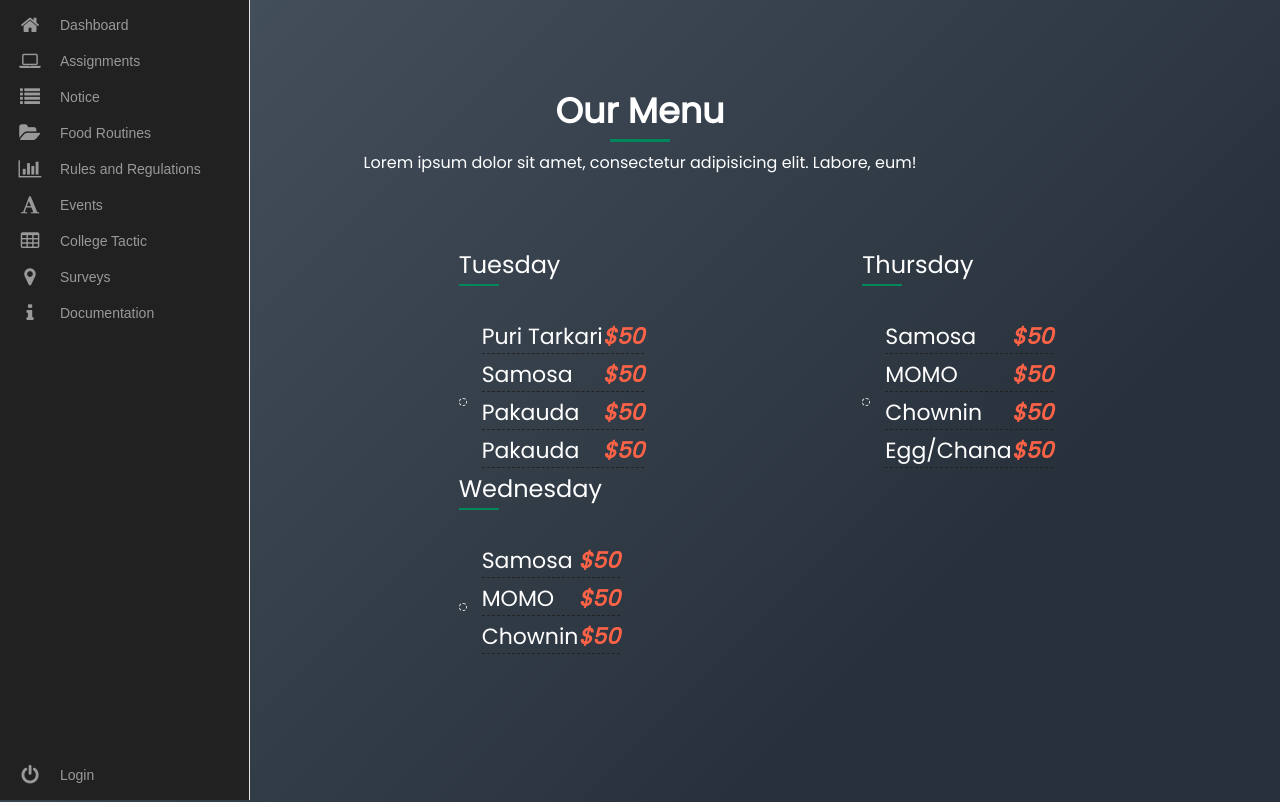
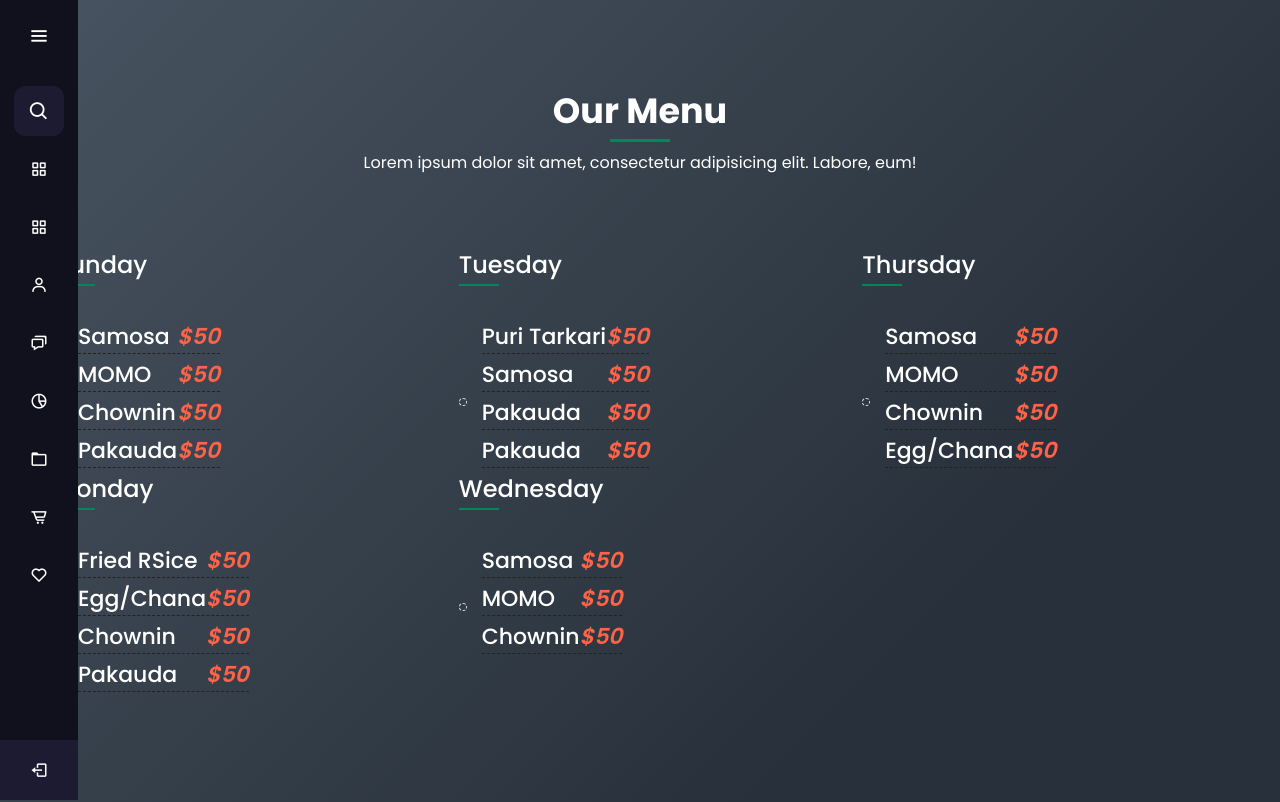
Before and after one commit to robbinsmandal/CollegeSys, a PHP site: page /Pages/FoodRoutine/food.php in a window 1280 px wide. Run offline with PHP 8.4, Linux system fonts and the light colour scheme; some libraries are stand-ins or nearby versions; some web fonts are replaced.

Commit message:
modified nav

```diff
--- a/Pages/Calender/calender.php
+++ b/Pages/Calender/calender.php
@@ -9,6 +9,7 @@
     </title>
     <link rel="stylesheet" href="calender.css">
     <link rel="stylesheet" href="../../Reusables/Sidebar/Sidebar.css">
+    <link href='https://unpkg.com/boxicons@2.0.7/css/boxicons.min.css' rel='stylesheet'>
 </head>
 
 <body class="light">
@@ -52,6 +53,7 @@
     </div>
 
     <script src="./calender.js"></script>
+    <script src="../../Reusables/Sidebar/Sidebar.js"></script>
 </body>
 
 </html>
--- a/Pages/FoodRoutine/food.php
+++ b/Pages/FoodRoutine/food.php
@@ -8,12 +8,14 @@
     <title>Food Menu</title>
     <link rel="stylesheet" href="food.css">
     <link rel="stylesheet" href="../../Reusables/Sidebar/Sidebar.css">
+    <link rel="stylesheet" href="../../Reusables/Sidebar/Sidebar.css">
+    <link href='https://unpkg.com/boxicons@2.0.7/css/boxicons.min.css' rel='stylesheet'>
 </head>
 
-<body>
+<body class="light">
     <?php
-    include_once("../../Reusables/Sidebar/Sidebar.php");
-    ?>
+    require_once("../../Reusables/Sidebar/Sidebar.php")
+        ?>
     <div class="main">
         <div class="section-title">
             <h2>our menu</h2>
@@ -87,6 +89,8 @@
     </div>
     </div>
     </div>
+    <script src="../../Reusables/Sidebar/Sidebar.js"></script>
+
 
 </body>
 
--- a/Reusables/Sidebar/Sidebar.css
+++ b/Reusables/Sidebar/Sidebar.css
@@ -1,129 +1,250 @@
-@import url(//netdna.bootstrapcdn.com/font-awesome/4.0.3/css/font-awesome.css);
+/* Google Font Link */
+@import url('https://fonts.googleapis.com/css2?family=Poppins:wght@200;300;400;500;600;700&display=swap');
+*{
+  margin: 0;
+  padding: 0;
+  box-sizing: border-box;
+  font-family: "Poppins" , sans-serif;
 }
-@import url(https://fonts.googleapis.com/css?family=Titillium+Web:300);
-.fa-2x {
-font-size: 2em;
+.sidebar{
+  position: fixed;
+  left: 0;
+  top: 0;
+  height: 100%;
+  width: 78px;
+  background: #11101D;
+  padding: 6px 14px;
+  z-index: 99;
+  transition: all 0.5s ease;
 }
-.fa {
-position: relative;
-display: table-cell;
-width: 60px;
-height: 36px;
-text-align: center;
-vertical-align: middle;
-font-size:20px;
+.sidebar.open{
+  width: 250px;
 }
-
-
-.main-menu:hover,nav.main-menu.expanded {
-width:250px;
-overflow:visible;
+.sidebar .logo-details{
+  height: 60px;
+  display: flex;
+  align-items: center;
+  position: relative;
 }
-
-.main-menu {
-background:#212121;
-border-right:1px solid #e5e5e5;
-position:absolute;
-top:0;
-bottom:0;
-height:100%;
-left:0;
-width:60px;
-overflow:hidden;
--webkit-transition:width .05s linear;
-transition:width .05s linear;
--webkit-transform:translateZ(0) scale(1,1);
-z-index:1000;
+.sidebar .logo-details .icon{
+  opacity: 0;
+  transition: all 0.5s ease;
 }
-
-.main-menu>ul {
-margin:7px 0;
+.sidebar .logo-details .logo_name{
+  color: #fff;
+  font-size: 20px;
+  font-weight: 600;
+  opacity: 0;
+  transition: all 0.5s ease;
 }
-
-.main-menu li {
-position:relative;
-display:block;
-width:250px;
+.sidebar.open .logo-details .icon,
+.sidebar.open .logo-details .logo_name{
+  opacity: 1;
 }
-
-.main-menu li>a {
-position:relative;
-display:table;
-border-collapse:collapse;
-border-spacing:0;
-color:#999;
- font-family: arial;
-font-size: 14px;
-text-decoration:none;
--webkit-transform:translateZ(0) scale(1,1);
--webkit-transition:all .1s linear;
-transition:all .1s linear;
-
+.sidebar .logo-details #btn{
+  position: absolute;
+  top: 50%;
+  right: 0;
+  transform: translateY(-50%);
+  font-size: 22px;
+  transition: all 0.4s ease;
+  font-size: 23px;
+  text-align: center;
+  cursor: pointer;
+  transition: all 0.5s ease;
 }
-
-.main-menu .nav-icon {
-position:relative;
-display:table-cell;
-width:60px;
-height:36px;
-text-align:center;
-vertical-align:middle;
-font-size:18px;
+.sidebar.open .logo-details #btn{
+  text-align: right;
 }
-
-.main-menu .nav-text {
-position:relative;
-display:table-cell;
-vertical-align:middle;
-width:190px;
-  font-family: 'Titillium Web', sans-serif;
+.sidebar i{
+  color: #fff;
+  height: 60px;
+  min-width: 50px;
+  font-size: 28px;
+  text-align: center;
+  line-height: 60px;
 }
-
-.main-menu>ul.logout {
-position:absolute;
-left:0;
-bottom:0;
+.sidebar .nav-list{
+  margin-top: 20px;
+  height: 100%;
 }
-
-.no-touch .scrollable.hover {
-overflow-y:hidden;
+.sidebar li{
+  position: relative;
+  margin: 8px 0;
+  list-style: none;
 }
-
-.no-touch .scrollable.hover:hover {
-overflow-y:auto;
-overflow:visible;
+.sidebar li .tooltip{
+  position: absolute;
+  top: -20px;
+  left: calc(100% + 15px);
+  z-index: 3;
+  background: #fff;
+  box-shadow: 0 5px 10px rgba(0, 0, 0, 0.3);
+  padding: 6px 12px;
+  border-radius: 4px;
+  font-size: 15px;
+  font-weight: 400;
+  opacity: 0;
+  white-space: nowrap;
+  pointer-events: none;
+  transition: 0s;
 }
-
-a:hover,a:focus {
-text-decoration:none;
+.sidebar li:hover .tooltip{
+  opacity: 1;
+  pointer-events: auto;
+  transition: all 0.4s ease;
+  top: 50%;
+  transform: translateY(-50%);
 }
-
-nav {
--webkit-user-select:none;
--moz-user-select:none;
--ms-user-select:none;
--o-user-select:none;
-user-select:none;
+.sidebar.open li .tooltip{
+  display: none;
 }
-
-nav ul,nav li {
-outline:0;
-margin:0;
-padding:0;
+.sidebar input{
+  font-size: 15px;
+  color: #FFF;
+  font-weight: 400;
+  outline: none;
+  height: 50px;
+  width: 100%;
+  width: 50px;
+  border: none;
+  border-radius: 12px;
+  transition: all 0.5s ease;
+  background: #1d1b31;
 }
-.main-menu li:hover>a,nav.main-menu li.active>a,.dropdown-menu>li>a:hover,.dropdown-menu>li>a:focus,.dropdown-menu>.active>a,.dropdown-menu>.active>a:hover,.dropdown-menu>.active>a:focus,.no-touch .dashboard-page nav.dashboard-menu ul li:hover a,.dashboard-page nav.dashboard-menu ul li.active a {
-color:#fff;
-background-color:#5fa2db;
+.sidebar.open input{
+  padding: 0 20px 0 50px;
+  width: 100%;
 }
-.area {
-float: left;
-background: #e2e2e2;
-width: 100%;
-height: 100%;
+.sidebar .bx-search{
+  position: absolute;
+  top: 50%;
+  left: 0;
+  transform: translateY(-50%);
+  font-size: 22px;
+  background: #1d1b31;
+  color: #FFF;
 }
-@font-face {
-  font-family: 'Titillium Web';
-  font-style: normal;
-  font-weight: 300;
-  src: local('Titillium WebLight'), local('TitilliumWeb-Light'), url(http://themes.googleusercontent.com/static/fonts/titilliumweb/v2/anMUvcNT0H1YN4FII8wpr24bNCNEoFTpS2BTjF6FB5E.woff) format('woff');
+.sidebar.open .bx-search:hover{
+  background: #1d1b31;
+  color: #FFF;
 }
+.sidebar .bx-search:hover{
+  background: #FFF;
+  color: #11101d;
+}
+.sidebar li a{
+  display: flex;
+  height: 100%;
+  width: 100%;
+  border-radius: 12px;
+  align-items: center;
+  text-decoration: none;
+  transition: all 0.4s ease;
+  background: #11101D;
+}
+.sidebar li a:hover{
+  background: #FFF;
+}
+.sidebar li a .links_name{
+  color: #fff;
+  font-size: 15px;
+  font-weight: 400;
+  white-space: nowrap;
+  opacity: 0;
+  pointer-events: none;
+  transition: 0.4s;
+}
+.sidebar.open li a .links_name{
+  opacity: 1;
+  pointer-events: auto;
+}
+.sidebar li a:hover .links_name,
+.sidebar li a:hover i{
+  transition: all 0.5s ease;
+  color: #11101D;
+}
+.sidebar li i{
+  height: 50px;
+  line-height: 50px;
+  font-size: 18px;
+  border-radius: 12px;
+}
+.sidebar li.profile{
+  position: fixed;
+  height: 60px;
+  width: 78px;
+  left: 0;
+  bottom: -8px;
+  padding: 10px 14px;
+  background: #1d1b31;
+  transition: all 0.5s ease;
+  overflow: hidden;
+}
+.sidebar.open li.profile{
+  width: 250px;
+}
+.sidebar li .profile-details{
+  display: flex;
+  align-items: center;
+  flex-wrap: nowrap;
+}
+.sidebar li img{
+  height: 45px;
+  width: 45px;
+  object-fit: cover;
+  border-radius: 6px;
+  margin-right: 10px;
+}
+.sidebar li.profile .name,
+.sidebar li.profile .job{
+  font-size: 15px;
+  font-weight: 400;
+  color: #fff;
+  white-space: nowrap;
+}
+.sidebar li.profile .job{
+  font-size: 12px;
+}
+.sidebar .profile #log_out{
+  position: absolute;
+  top: 50%;
+  right: 0;
+  transform: translateY(-50%);
+  background: #1d1b31;
+  width: 100%;
+  height: 60px;
+  line-height: 60px;
+  border-radius: 0px;
+  transition: all 0.5s ease;
+}
+.sidebar.open .profile #log_out{
+  width: 50px;
+  background: none;
+}
+.home-section{
+  position: relative;
+  background: #E4E9F7;
+  min-height: 100vh;
+  top: 0;
+  left: 78px;
+  width: calc(100% - 78px);
+  transition: all 0.5s ease;
+  z-index: 2;
+}
+.sidebar.open ~ .home-section{
+  left: 250px;
+  width: calc(100% - 250px);
+}
+.home-section .text{
+  display: inline-block;
+  color: #11101d;
+  font-size: 25px;
+  font-weight: 500;
+  margin: 18px
+}
+@media (max-width: 420px) {
+  .sidebar li .tooltip{
+    display: none;
+  }
+}
--- a/Reusables/Sidebar/Sidebar.php
+++ b/Reusables/Sidebar/Sidebar.php
@@ -1,71 +1,81 @@
-<!-- <head>
-  </head> -->
-
-<link rel="stylesheet" href="./Sidebar.css">
-<nav class="main-menu">
-  <ul>
+<div class="sidebar">
+  <div class="logo-details">
+    <i class='bx bxl-c-plus-plus icon'></i>
+    <div class="logo_name">CollegeSys</div>
+    <i class='bx bx-menu' id="btn"></i>
+  </div>
+  <ul class="nav-list">
+    <li>
+      <i class='bx bx-search'></i>
+      <input type="text" placeholder="Search...">
+      <span class="tooltip">Search</span>
+    </li>
     <li>
       <a href="../Main/Home.php">
-        <i class="fa fa-home fa-2x"></i>
-        <span class="nav-text"> Dashboard </span>
+        <i class='bx bx-grid-alt'></i>
+        <span class="links_name">Home</span>
       </a>
+      <span class="tooltip">Home</span>
     </li>
-    <li class="has-subnav">
-      <a href="../Assignments/assignment.php">
-        <i class="fa fa-laptop fa-2x"></i>
-        <span class="nav-text"> Assignments </span>
+    <li>
+      <a href="../Main/Home.php">
+        <i class='bx bx-grid-alt'></i>
+        <span class="links_name">Dashboard</span>
       </a>
+      <span class="tooltip">Dashboard</span>
     </li>
-    <li class="has-subnav">
+    <li>
+      <a href="../Calender/calender.php">
+        <i class='bx bx-user'></i>
+        <span class="links_name">Attendence</span>
+      </a>
+      <span class="tooltip">Attendence</span>
+    </li>
+    <li>
       <a href="../Notice/notice.php">
-        <i class="fa fa-list fa-2x"></i>
-        <span class="nav-text"> Notice </span>
+        <i class='bx bx-chat'></i>
+        <span class="links_name">Notice</span>
       </a>
+      <span class="tooltip">Notice</span>
     </li>
-    <li class="has-subnav">
+    <li>
       <a href="../FoodRoutine/food.php">
-        <i class="fa fa-folder-open fa-2x"></i>
-        <span class="nav-text"> Food Routines </span>
+        <i class='bx bx-pie-chart-alt-2'></i>
+        <span class="links_name">Food Menu</span>
       </a>
+      <span class="tooltip">Food Menu</span>
     </li>
     <li>
       <a href="../Rules/rules.php">
-        <i class="fa fa-bar-chart-o fa-2x"></i>
-        <span class="nav-text">Rules and Regulations</span>
+        <i class='bx bx-folder'></i>
+        <span class="links_name">R n R</span>
       </a>
+      <span class="tooltip">Rules and Regulation</span>
     </li>
     <li>
       <a href="../Events/event.php">
-        <i class="fa fa-font fa-2x"></i>
-        <span class="nav-text"> Events </span>
+        <i class='bx bx-cart-alt'></i>
+        <span class="links_name">Events</span>
       </a>
+      <span class="tooltip">Events</span>
     </li>
     <li>
-      <a href="#">
-        <i class="fa fa-table fa-2x"></i>
-        <span class="nav-text"> College Tactic </span>
+      <a href="../Login/Login.php">
+        <i class='bx bx-heart'></i>
+        <span class="links_name">Login</span>
       </a>
+      <span class="tooltip">Login</span>
     </li>
-    <li>
-      <a href="#">
-        <i class="fa fa-map-marker fa-2x"></i>
-        <span class="nav-text"> Surveys </span>
-      </a>
-    </li>
-    <li>
-      <a href="#">
-        <i class="fa fa-info fa-2x"></i>
-        <span class="nav-text"> Documentation </span>
-      </a>
+
+    <li class="profile">
+      <div class="profile-details">
+        <!--<img src="profile.jpg" alt="profileImg">-->
+        <div class="name_job">
+          <div class="name">Student 1</div>
+          <div class="job">Web designer</div>
+        </div>
+      </div>
+      <i class='bx bx-log-out' id="log_out"></i>
     </li>
   </ul>
-
-  <ul class="logout">
-    <li>
-      <a href="../Login/Login.php">
-        <i class="fa fa-power-off fa-2x"></i>
-        <span class="nav-text"> Login </span>
-      </a>
-    </li>
-  </ul>
-</nav>
+</div>
```
Also changed, not shown: Pages/Assignments/assignment.php (+7 -3 lines), Pages/Events/event.php (+8 -4 lines), Pages/Login/Login.css (+8 -6 lines), Pages/Login/Login.php (+7 -4 lines), Pages/Notice/notice.php (+10 -2 lines), Pages/Rules/rules.php (+6 -3 lines), Reusables/Sidebar/Sidebar.js (added, +22 -0 lines), assets/css/bts.css (added).
